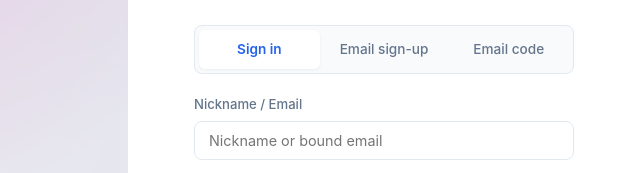
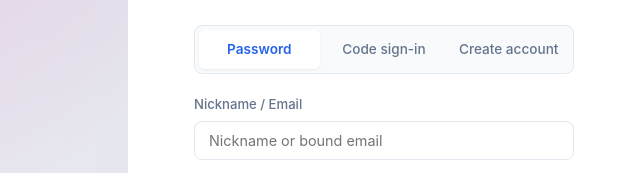
Before and after one commit to Qxwk-Studio/Qxwk-Account, a website: page public/login.html in a window 1280 px wide. Shown: the part 285-458 px from the top of the page, 640-1280 px from the left. Drawn offline with Linux system fonts and the light colour scheme; no server answers.

Commit message:
feat(account): 登录页 tab 顺序改为密码登录 / 验证码登录 / 注册账号
按产品要求调整三个 tab 的顺序与文案：密码登录、验证码登录、注册账号；同时更新登录页 CSS 注释与中英文语言包。

```diff
--- a/public/i18n.js
+++ b/public/i18n.js
@@ -43,8 +43,8 @@
       // ---- 登录页：静态文案 ----
       'login.title': '登录 - 青翔未阔工作室',
       'login.description': '登录 Qxwk 账号通行证，一处登录，通行各站。',
-      'login.tab_login': '登录',
-      'login.tab_email_reg': '邮箱注册',
+      'login.tab_login': '密码登录',
+      'login.tab_email_reg': '注册账号',
       'login.tab_code': '验证码登录',
       'login.code_login_title': '📧 验证码登录',
       'login.code_login_subtitle': '用已绑定并验证的邮箱收验证码，免密码登录',
@@ -77,7 +77,7 @@
       // ---- 登录页：JS 动态文案（login.js 调用，经 onChange 重渲染）----
       'login.welcome_title': '👋 欢迎回来',
       'login.welcome_subtitle': '使用 Qxwk 通行证登录，一处登录，通行各站',
-      'login.email_reg_title': '📮 邮箱注册',
+      'login.email_reg_title': '📮 注册账号',
       'login.email_reg_subtitle': '用邮箱验证码注册一个通行证账号，注册后邮箱即为已验证',
       'login.forgot_title': '🔑 忘记密码',
       'login.btn_reset_password': '重置密码',
@@ -248,9 +248,9 @@
       // ---- login page: static ----
       'login.title': 'Sign in - 青翔未阔工作室',
       'login.description': 'Sign in to your Qxwk account pass — one login, all sites.',
-      'login.tab_login': 'Sign in',
-      'login.tab_email_reg': 'Email sign-up',
-      'login.tab_code': 'Email code',
+      'login.tab_login': 'Password',
+      'login.tab_email_reg': 'Create account',
+      'login.tab_code': 'Code sign-in',
       'login.code_login_title': '📧 Email code sign-in',
       'login.code_login_subtitle': 'Get a code from your verified email, no password needed',
       'login.ph_email_login': 'Your verified email',
@@ -282,7 +282,7 @@
       // ---- login page: dynamic ----
       'login.welcome_title': '👋 Welcome back',
       'login.welcome_subtitle': 'Sign in with your Qxwk account pass — one login, all sites',
-      'login.email_reg_title': '📮 Email sign-up',
+      'login.email_reg_title': '📮 Create account',
       'login.email_reg_subtitle': 'Sign up for an account with an email verification code; your email becomes verified upon sign-up',
       'login.btn_reset_password': 'Reset password',
       'login.forgot_title': '🔑 Forgot password',
--- a/public/login.html
+++ b/public/login.html
@@ -68,7 +68,7 @@
   .tab {
     flex: 1;
     text-align: center;
-    /* 三个 tab（登录 / 邮箱注册 / 验证码登录）在 380px 表单宽度下保持单行 */
+    /* 三个 tab（密码登录 / 验证码登录 / 注册账号）在 380px 表单宽度下保持单行 */
     padding: 9px 6px;
     border-radius: 6px;
     cursor: pointer;
@@ -233,11 +233,11 @@
       <h2 class="auth-title" id="authTitle">👋 欢迎回来</h2>
       <p class="auth-subtitle" id="authSubtitle">使用 Qxwk 通行证登录，一处登录，通行各站</p>
 
-      <!-- 三个 tab：密码登录 / 邮箱注册 / 邮箱验证码登录 -->
+      <!-- 三个 tab：密码登录 / 验证码登录 / 注册账号 -->
       <div class="tabs">
-        <div class="tab active" id="tabLogin" data-action="switchTab" data-mode="login" data-i18n="login.tab_login">登录</div>
-        <div class="tab" id="tabEmailReg" data-action="switchTab" data-mode="email" data-i18n="login.tab_email_reg">邮箱注册</div>
+        <div class="tab active" id="tabLogin" data-action="switchTab" data-mode="login" data-i18n="login.tab_login">密码登录</div>
         <div class="tab" id="tabReg" data-action="switchTab" data-mode="code" data-i18n="login.tab_code">验证码登录</div>
+        <div class="tab" id="tabEmailReg" data-action="switchTab" data-mode="email" data-i18n="login.tab_email_reg">注册账号</div>
       </div>
 
       <form id="loginForm">
```
